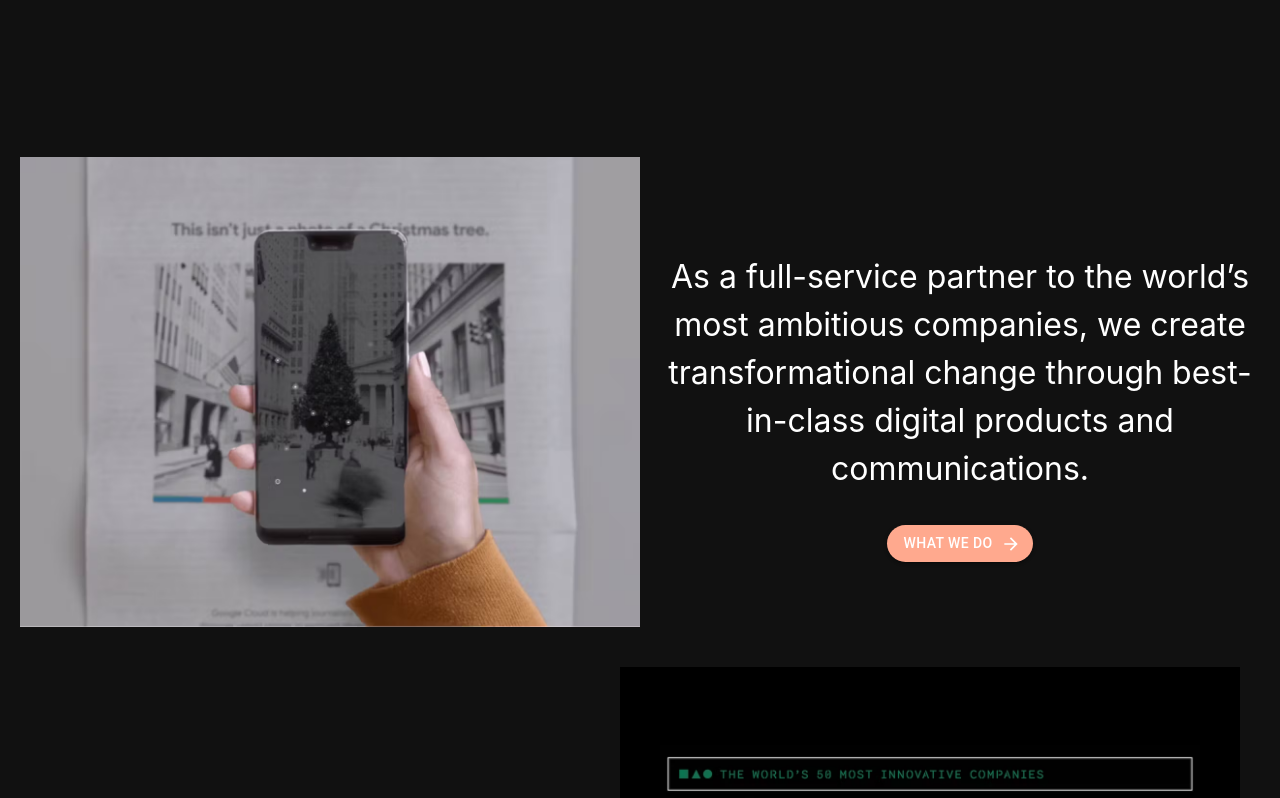
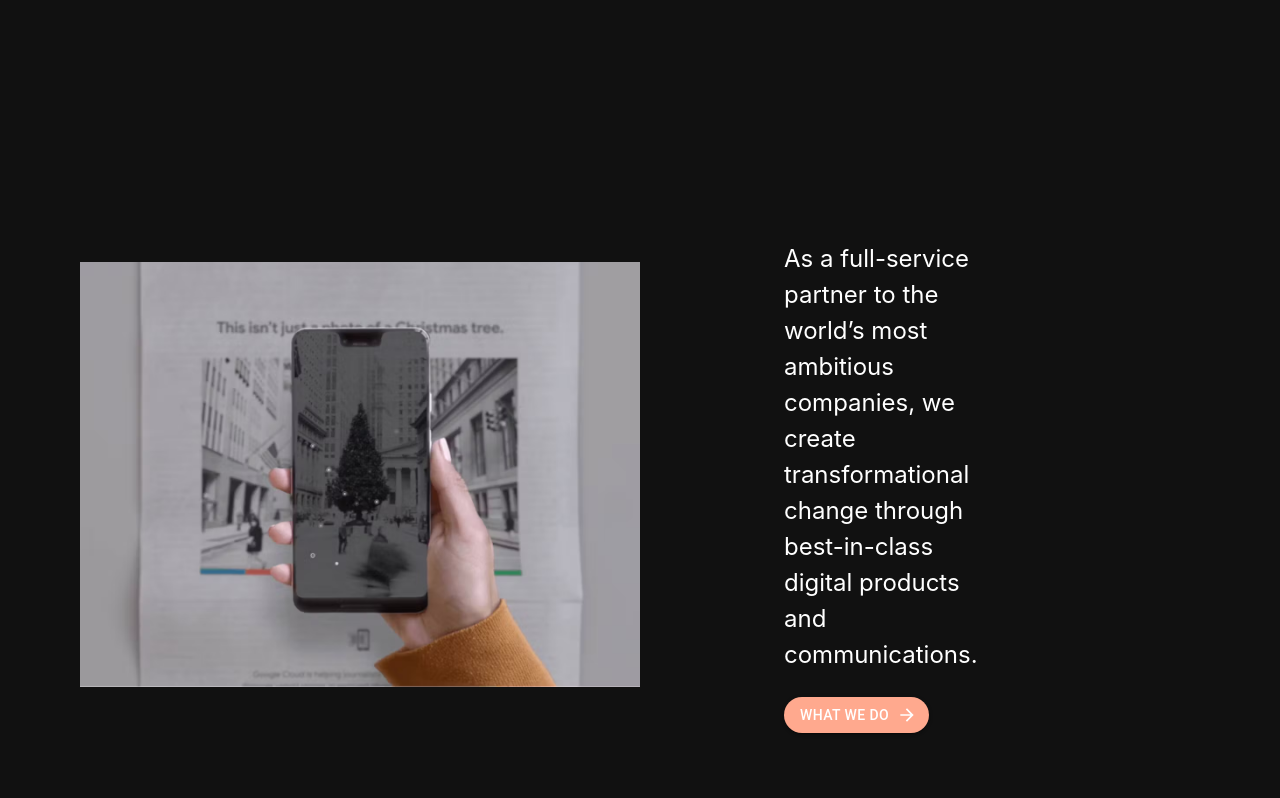
Before and after one commit to hey24/instrument-landing-page, a React (Create React App) app: page / in a window 1280 px wide. Shown: the part 2200-2998 px from the top of the page. Built offline with nearby package versions, Linux system fonts and the light colour scheme.

Commit message:
Update styling for uniform look of projects

```diff
--- a/src/components/Card.css
+++ b/src/components/Card.css
@@ -1,22 +1,32 @@
 .card {
   display: flex;
   align-items: center;
-  padding: 20px;
+  padding: 1em;
   flex-direction: row-reverse;
+  margin: 2rem 4rem;
 }
 
 .card-image {
+  flex-shrink: 0;
   width: 50%;
   height: auto;
   object-fit: cover;
-  margin-right: 20px;
+  margin-right: 1em;
 }
 
 .card-content {
   flex: 1;
+  display: flex;
+  flex-direction: column;
+  align-items: start;
+  justify-content: center;
+  padding: 2rem 8rem;
+  text-align: center;
 }
 
 .card-description {
-  font-size: 2em;
+  font-size: 1.5rem;
   line-height: 1.5;
+  text-align: start;
+  width: 70%;
 }
```
